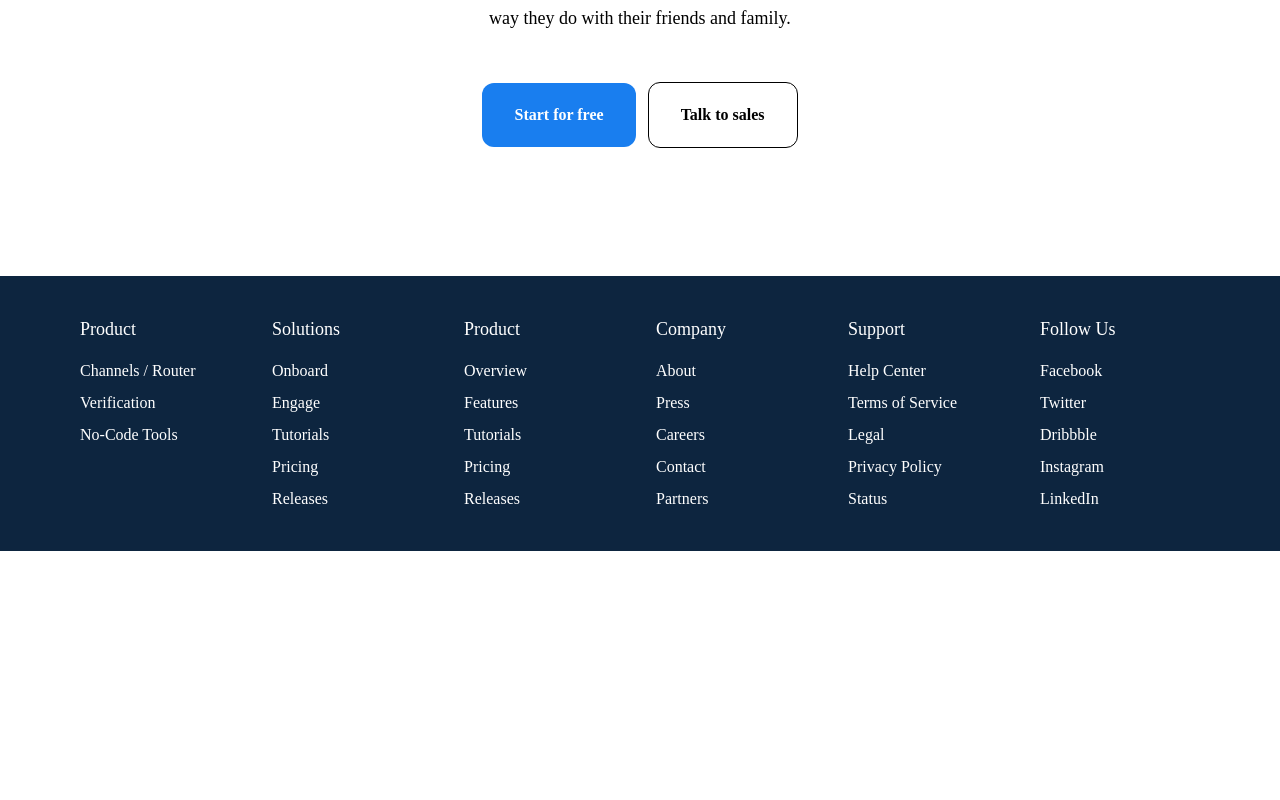
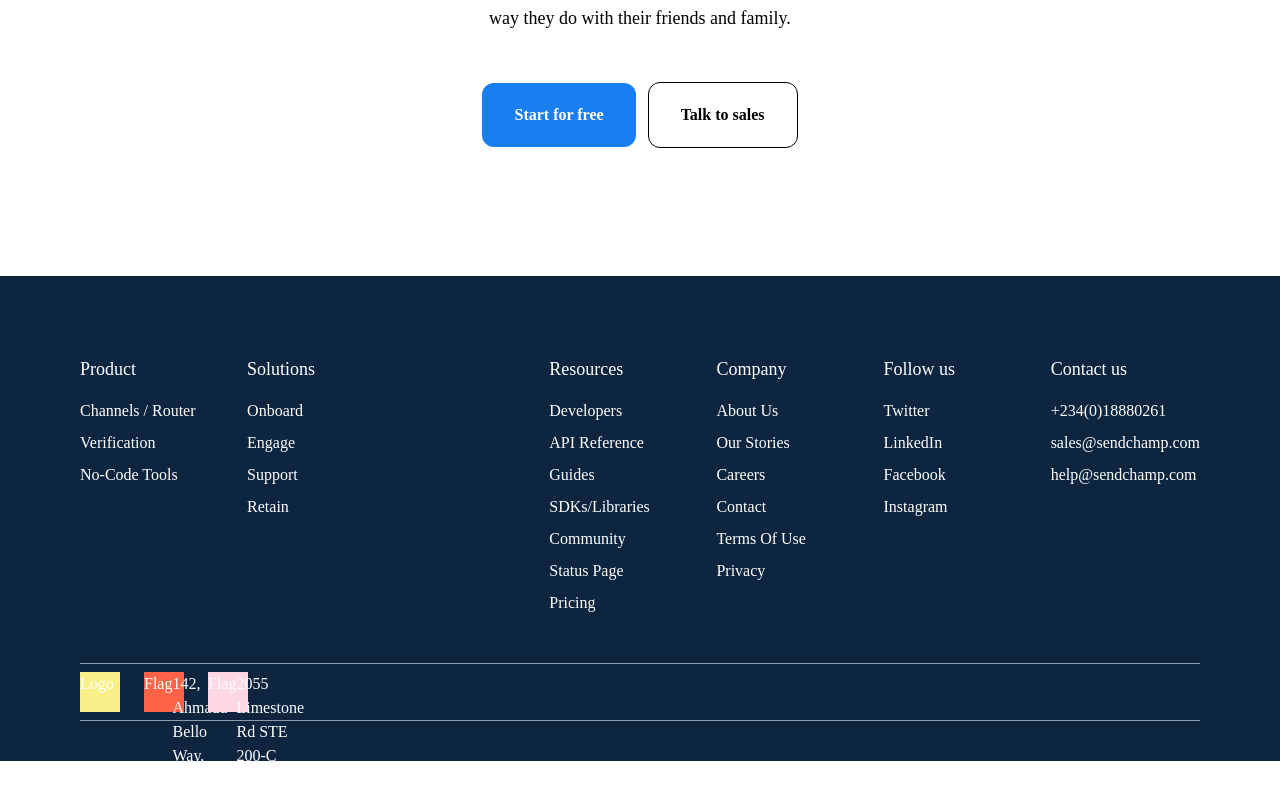
Before and after one commit to olatunde1/sendchamp, a React (Create React App) app: page / in a window 1280 px wide. Shown: the part 2008-2808 px from the top of the page. Before the commit the page ends 2559 px from the top, so only its background shows below. Built offline with nearby package versions, Linux system fonts and the light colour scheme.

Commit message:
footer added

```diff
--- a/src/components/Footer.jsx
+++ b/src/components/Footer.jsx
@@ -3,10 +3,12 @@ import { ReactNode } from 'react';
 import {
   Box,
   Container,
+  Divider,
   Link,
   SimpleGrid,
   Stack,
   Text,
+  HStack,
   useColorModeValue,
 } from '@chakra-ui/react';
 
@@ -44,8 +46,9 @@ export default function LargeWithLogoLeft() {
       color={'#fff'}>
       <Container as={Stack} maxW={'6xl'} py={10}>
         <SimpleGrid
-          templateColumns={{ sm: '1fr 1fr', md: '1fr 1fr 1fr 1fr 1fr 1fr' }}
-          spacing={8}>
+          templateColumns={{ sm: '1fr 1fr', md: '1fr 2fr 1fr 1fr 1fr 1fr' }}
+          spacing={8}
+          py={10}>
              <Stack align={'flex-start'}>
             <ListHeader>Product</ListHeader>
             <Link href={'#'}>Channels / Router</Link>
@@ -57,43 +60,60 @@ export default function LargeWithLogoLeft() {
             <ListHeader>Solutions</ListHeader>
             <Link href={'#'}>Onboard</Link>
             <Link href={'#'}>Engage</Link>
-            <Link href={'#'}>Tutorials</Link>
-            <Link href={'#'}>Pricing</Link>
-            <Link href={'#'}>Releases</Link>
+            <Link href={'#'}>Support</Link>
+            <Link href={'#'}>Retain</Link>
+
           </Stack>
           <Stack align={'flex-start'}>
-            <ListHeader>Product</ListHeader>
-            <Link href={'#'}>Overview</Link>
-            <Link href={'#'}>Features</Link>
-            <Link href={'#'}>Tutorials</Link>
+            <ListHeader>Resources</ListHeader>
+            <Link href={'#'}>Developers</Link>
+            <Link href={'#'}>API Reference</Link>
+            <Link href={'#'}>Guides</Link>
+            <Link href={'#'}>SDKs/Libraries</Link>
+            <Link href={'#'}>Community</Link>
+            <Link href={'#'}>Status Page</Link>
             <Link href={'#'}>Pricing</Link>
-            <Link href={'#'}>Releases</Link>
           </Stack>
           <Stack align={'flex-start'}>
             <ListHeader>Company</ListHeader>
-            <Link href={'#'}>About</Link>
-            <Link href={'#'}>Press</Link>
+            <Link href={'#'}>About Us</Link>
+            <Link href={'#'}>Our Stories</Link>
             <Link href={'#'}>Careers</Link>
             <Link href={'#'}>Contact</Link>
-            <Link href={'#'}>Partners</Link>
+            <Link href={'#'}>Terms Of Use</Link>
+            <Link href={'#'}>Privacy</Link>
           </Stack>
           <Stack align={'flex-start'}>
-            <ListHeader>Support</ListHeader>
-            <Link href={'#'}>Help Center</Link>
-            <Link href={'#'}>Terms of Service</Link>
-            <Link href={'#'}>Legal</Link>
-            <Link href={'#'}>Privacy Policy</Link>
-            <Link href={'#'}>Status</Link>
+            <ListHeader>Follow us</ListHeader>
+            <Link href={'#'}>Twitter</Link>
+            <Link href={'#'}>LinkedIn</Link>
+            <Link href={'#'}>Facebook</Link>
+            <Link href={'#'}>Instagram</Link>
           </Stack>
           <Stack align={'flex-start'}>
-            <ListHeader>Follow Us</ListHeader>
-            <Link href={'#'}>Facebook</Link>
-            <Link href={'#'}>Twitter</Link>
-            <Link href={'#'}>Dribbble</Link>
-            <Link href={'#'}>Instagram</Link>
-            <Link href={'#'}>LinkedIn</Link>
+            <ListHeader>Contact us</ListHeader>
+            <Link href={'#'}>+234(0)18880261</Link>
+            <Link href={'#'}>sales@sendchamp.com</Link>
+            <Link href={'#'}>help@sendchamp.com</Link>
           </Stack>
         </SimpleGrid>
+        <Divider />
+        <HStack spacing='24px'>
+            <Box w='40px' h='40px' bg='yellow.200'>
+               Logo
+            </Box>
+            <Box w='40px' h='40px' bg='tomato' display={'flex'}>
+                <Text>Flag</Text>
+                <Text>142, Ahmadu Bello Way, Victoria Island,<br />
+                Lagos, Nigeria</Text>
+            </Box>
+            <Box w='40px' h='40px' bg='pink.100' display={'flex'}>
+                <Text>Flag</Text>
+                    <Text>2055 Limestone Rd STE 200-C Wilmington,<br />
+                        DE 19808</Text>
+            </Box>
+            </HStack>
+        <Divider />
       </Container>
     </Box>
   );
```
